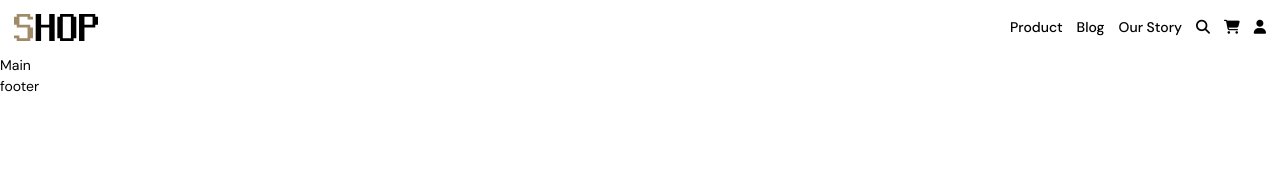
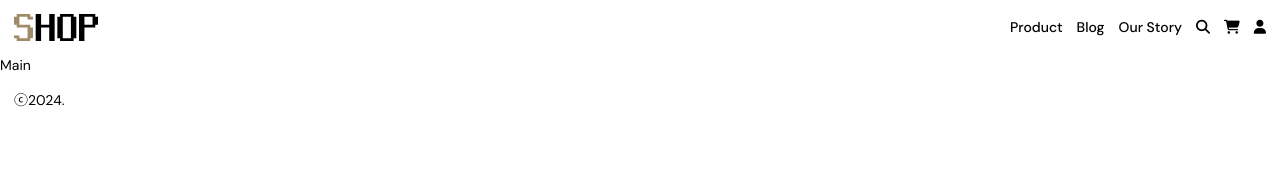
Before and after one commit to ppyom/shopping-mall, a React (Vite) app: page / in a window 1280 px wide. Shown: the top 175 px of the page. Built offline with nearby package versions, Linux system fonts and the light colour scheme.

Commit message:
design: Footer 컴포넌트 구조/스타일 구성

```diff
--- /dev/null
+++ b/src/components/layouts/Footer/Footer.module.css
@@ -0,0 +1,3 @@
+.footer {
+  @apply p-4;
+}
--- a/src/components/layouts/Footer/Footer.tsx
+++ b/src/components/layouts/Footer/Footer.tsx
@@ -1,5 +1,11 @@
+import styles from './Footer.module.css';
+
 const Footer = () => {
-  return <footer>footer</footer>;
+  return (
+    <footer className={`${styles.footer} mw`}>
+      <p>ⓒ2024.</p>
+    </footer>
+  );
 };
 
 export default Footer;
```
